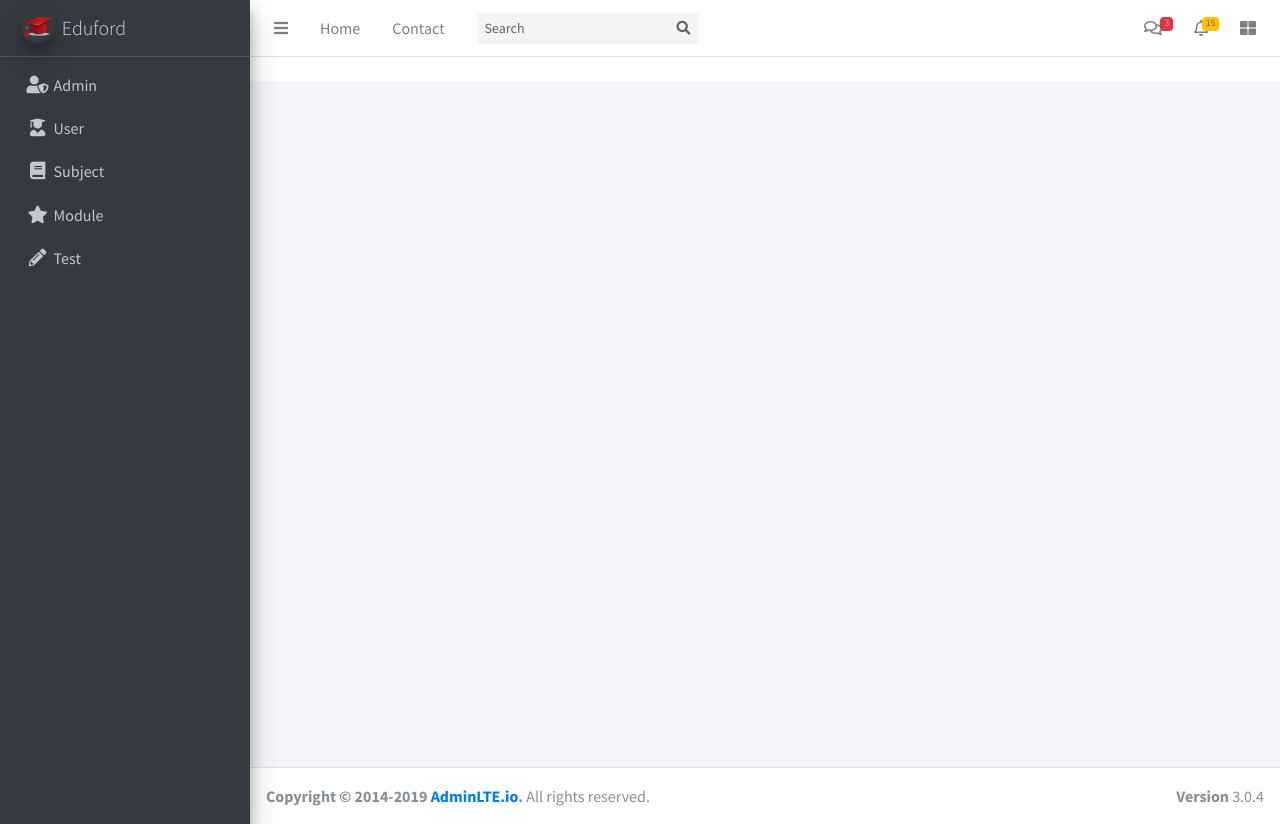
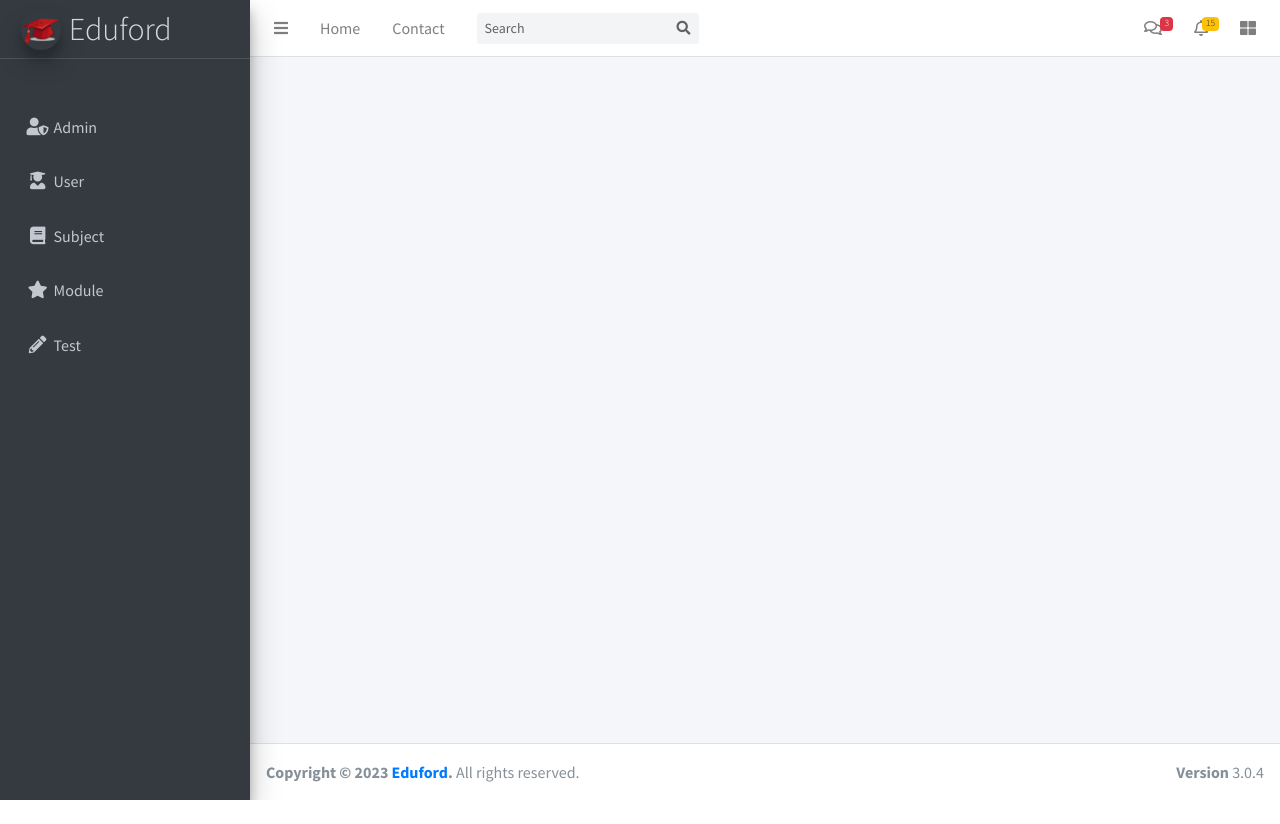
Before and after one commit to gayara/ExamDashboard, a React (Create React App) app: page /admin in a window 1280 px wide. After the commit the page ends 800 px from the top, so only its background shows below. Built offline with nearby package versions, Linux system fonts and the light colour scheme.

Commit message:
update admin

```diff
--- a/src/layout/AdminLayout.jsx
+++ b/src/layout/AdminLayout.jsx
@@ -1,7 +1,7 @@
 import React from "react";
 import { Outlet } from "react-router-dom";
 import AdminFooter from "./components/AdminFooter";
-import "../assets/css/adminlte.min.css";
+import "../assets/css/adminlte.css";
 import "../assets/plugins/fontawesome-free/css/all.min.css";
 import AdminHeader from "./components/AdminHeader";
 import AdminSidebar from "./components/AdminSidebar";
@@ -13,7 +13,6 @@ function AdminLayout() {
       <div className="wrapper">
         <AdminHeader />
         <AdminSidebar />
-        AdminLayout
         <div className="content-wrapper">
           <Outlet />
         </div>
--- a/src/layout/components/AdminFooter.jsx
+++ b/src/layout/components/AdminFooter.jsx
@@ -6,7 +6,7 @@ function AdminFooter() {
     <div className="float-right d-none d-sm-block">
       <b>Version</b> 3.0.4
     </div>
-    <strong>Copyright &copy; 2014-2019 <a href="http://adminlte.io">AdminLTE.io</a>.</strong> All rights
+    <strong>Copyright &copy; 2023 <a href="/admin">Eduford</a>.</strong> All rights
     reserved.
   </footer>
   )
--- a/src/layout/components/AdminSidebar.jsx
+++ b/src/layout/components/AdminSidebar.jsx
@@ -6,7 +6,7 @@ import logo from '../../assets/img/graduation.png';
 function AdminSidebar() {
   return (
     <aside className="main-sidebar sidebar-dark-primary elevation-4">
-      <a href="../../index3.html" className="brand-link">
+      <a href="/" className="brand-link">
         <img
           src={logo}
           alt="company Logo"
```
Also changed, not shown: src/assets/css/adminlte.css.
